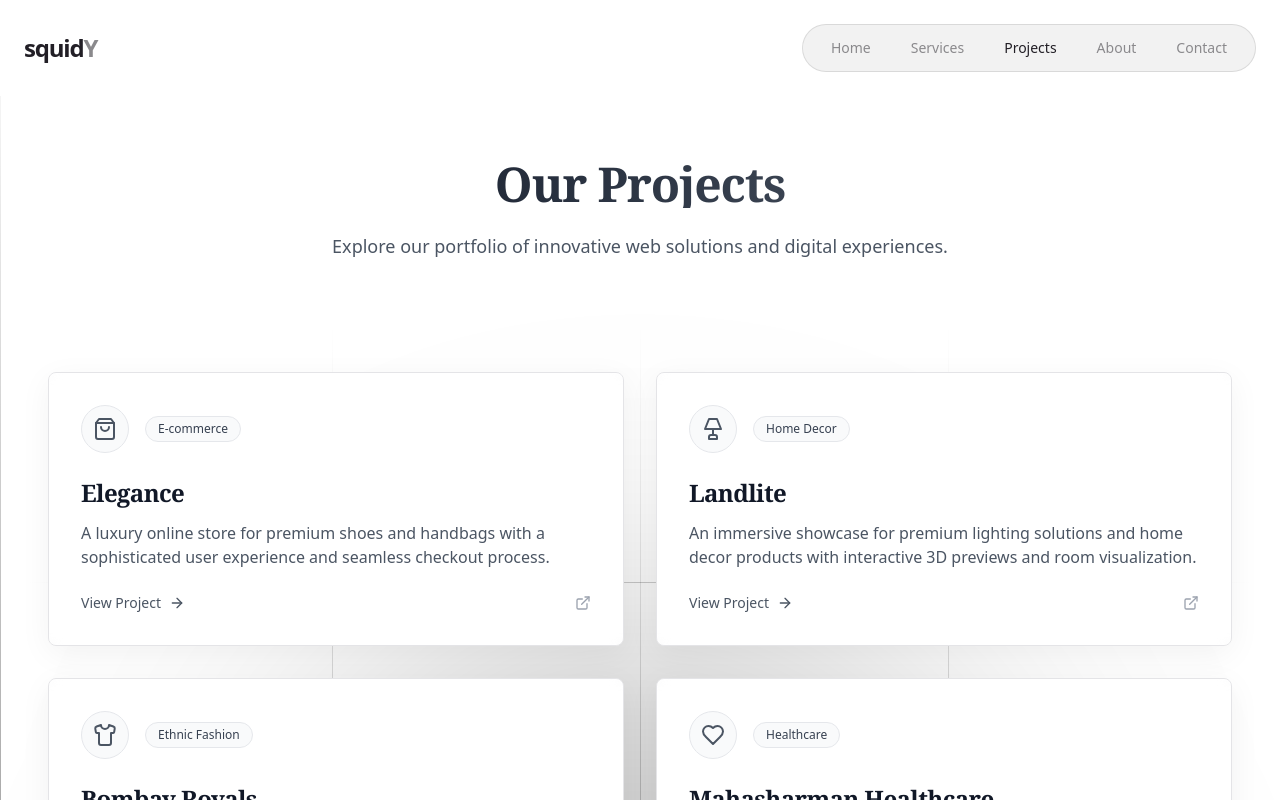
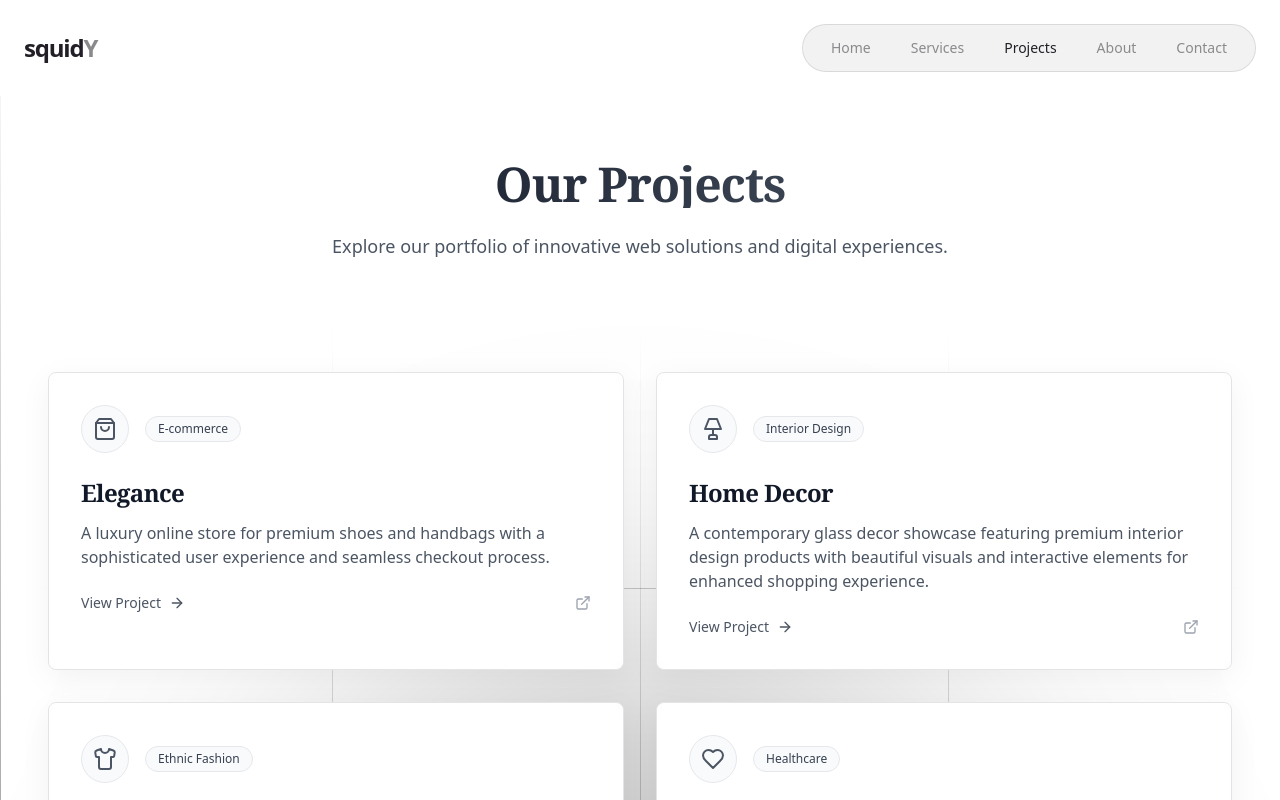
Before and after one commit to squidy-main/squidy-main.github.io, a React (Vite) app: page /#/projects in a window 1280 px wide. Shown: the top 800 px of the page. Built offline with nearby package versions, Linux system fonts and the light colour scheme.

Commit message:
Update projects section: remove Landlite, add Home Decor, update Mahasharman link

```diff
--- a/src/components/ProjectShowcase.tsx
+++ b/src/components/ProjectShowcase.tsx
@@ -20,14 +20,14 @@ const ProjectShowcase = () => {
       link: "https://vgsaksham.github.io/elegance.github.io/"
     },
     {
-      id: 'landlite',
-      title: "Landlite",
-      category: "Home Decor",
-      description: "An immersive showcase for premium lighting solutions and home decor products with interactive 3D previews and room visualization.",
+      id: 'glass-decor',
+      title: "Home Decor",
+      category: "Interior Design",
+      description: "A contemporary glass decor showcase featuring premium interior design products with beautiful visuals and interactive elements for enhanced shopping experience.",
       color: "bg-white",
       highlight: "border-gray-300",
       icon: Lamp,
-      link: "https://landlite.in"
+      link: "https://squidy-main.github.io/sample-glass-decor-showcase/#/"
     },
     {
       id: 'bombay-royals',
@@ -47,7 +47,7 @@ const ProjectShowcase = () => {
       color: "bg-white",
       highlight: "border-gray-300",
       icon: Heart,
-      link: "https://mahasharmanhealthcare.com"
+      link: "https://squidy-main.github.io/mahasharmanhealthcare/index.html"
     },
     {
       id: 'designer-portfolio',
--- a/src/pages/ProjectDetail.tsx
+++ b/src/pages/ProjectDetail.tsx
@@ -42,36 +42,36 @@ const projectsData = [
     link: "https://vgsaksham.github.io/elegance.github.io/"
   },
   {
-    id: 'landlite',
-    title: "Landlite",
-    category: "Home Decor",
-    description: "An immersive showcase for premium lighting solutions and home decor products with interactive 3D previews and room visualization.",
+    id: 'glass-decor',
+    title: "Home Decor",
+    category: "Interior Design",
+    description: "A contemporary glass decor showcase featuring premium interior design products with beautiful visuals and interactive elements for enhanced shopping experience.",
     color: "bg-gray-100",
     highlight: "border-gray-500",
     highlightColor: "text-gray-700",
-    fullDescription: `Landlite's digital platform reimagines how customers shop for lighting and home decor by merging beautiful design with innovative technology to showcase their premium product line.
+    fullDescription: `The Home Decor project offers a stunning showcase of premium glass and interior design products through an immersive digital experience that highlights the beauty and craftsmanship of each item.
 
-    Our team created an immersive website that allows customers to explore lighting fixtures in context through interactive room visualizations. The platform's standout feature is the light simulation technology that accurately displays how different fixtures affect a room's ambiance, helping customers make informed decisions.
+    We created a modern, visually-driven platform that allows customers to explore high-end home decor products with interactive elements that showcase materials, dimensions, and styling options. The minimalist design puts focus on product photography with dynamic zoom features that reveal intricate details of each glass piece.
 
-    The admin dashboard provides Landlite's team with comprehensive analytics on customer preferences and behaviors, enabling them to fine-tune their product offerings and marketing strategies based on real user data.`,
-    technologies: ["Vue.js", "Three.js", "WebGL", "Node.js", "MongoDB"],
+    The site includes room visualization tools that help customers envision how different decor items would look in various interior settings. The curated collections feature assists in finding complementary pieces, while the material education section provides information about glass manufacturing techniques and quality characteristics.`,
+    technologies: ["React", "React Router", "Tailwind CSS", "Framer Motion", "Responsive Design"],
     features: [
-      "Interactive room lighting visualizer",
-      "Mood board creator for design planning",
-      "Light color and intensity simulator",
-      "Product comparison tool",
-      "Expert consultation booking system"
+      "Interactive product galleries",
+      "Room visualization tool",
+      "Material education center",
+      "Curated decor collections",
+      "Responsive design for all devices"
     ],
-    client: "Landlite Home Decor",
-    completionDate: "August 2023",
+    client: "Glass Decor Showcase",
+    completionDate: "March 2024",
     projectLink: "#",
     githubLink: "#",
     images: [
-      "/images/landlite_img_1.JPG",
-      "/images/landlite_img_2.JPG",
-      "/images/landlite_img_3.JPG"
+      "/images/glass_decor_img_1.JPG",
+      "/images/glass_decor_img_2.JPG",
+      "/images/glass_decor_img_3.JPG"
     ],
-    link: "https://landlite.in"
+    link: "https://squidy-main.github.io/sample-glass-decor-showcase/#/"
   },
   {
     id: 'bombay-royals',
@@ -135,7 +135,7 @@ const projectsData = [
       "/images/mahasharman_img_2.JPG",
       "/images/mahasharman_img_3.JPG"
     ],
-    link: "https://mahasharmanhealthcare.com"
+    link: "https://squidy-main.github.io/mahasharmanhealthcare/index.html"
   },
   {
     id: 'designer-portfolio',
```
